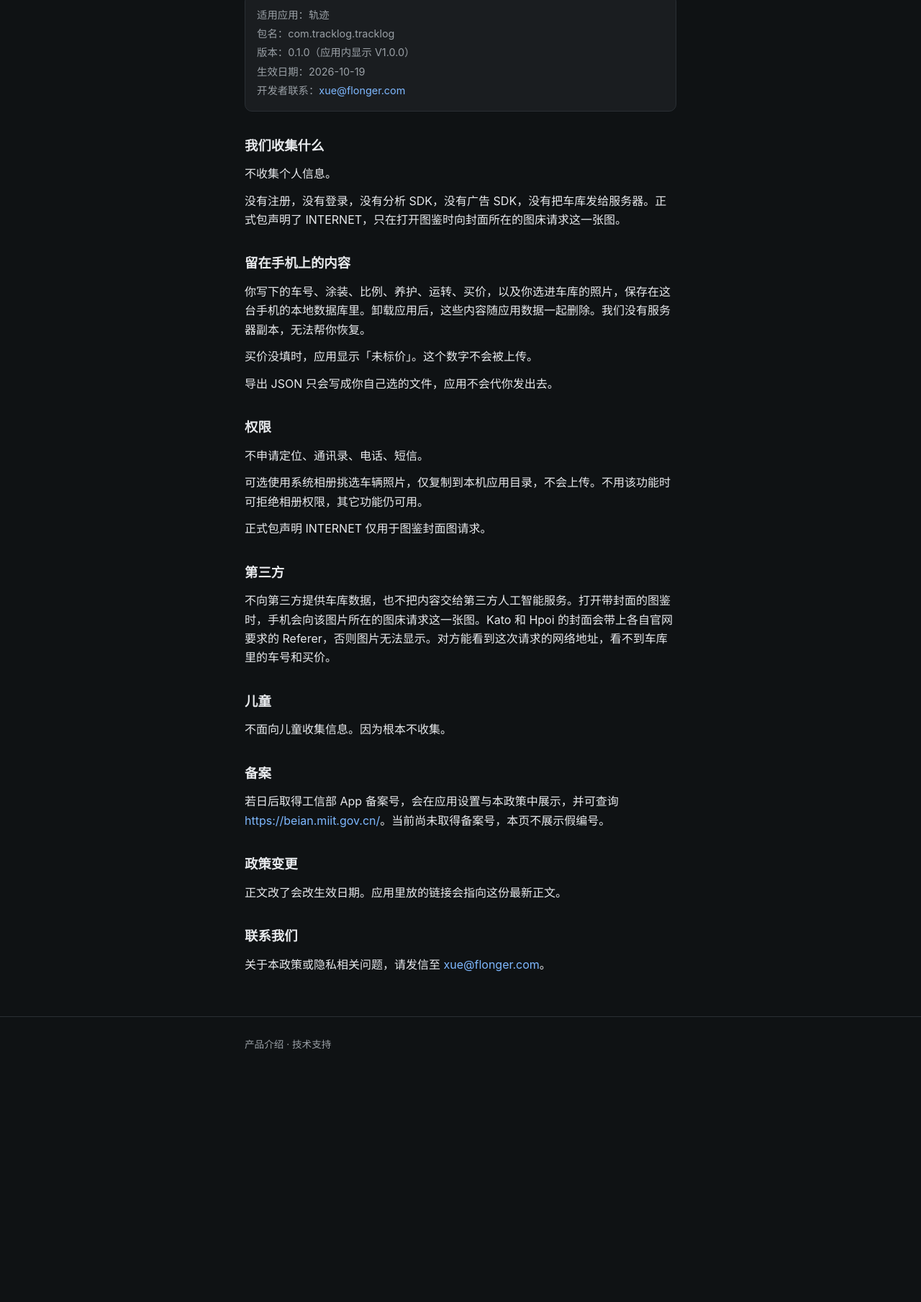
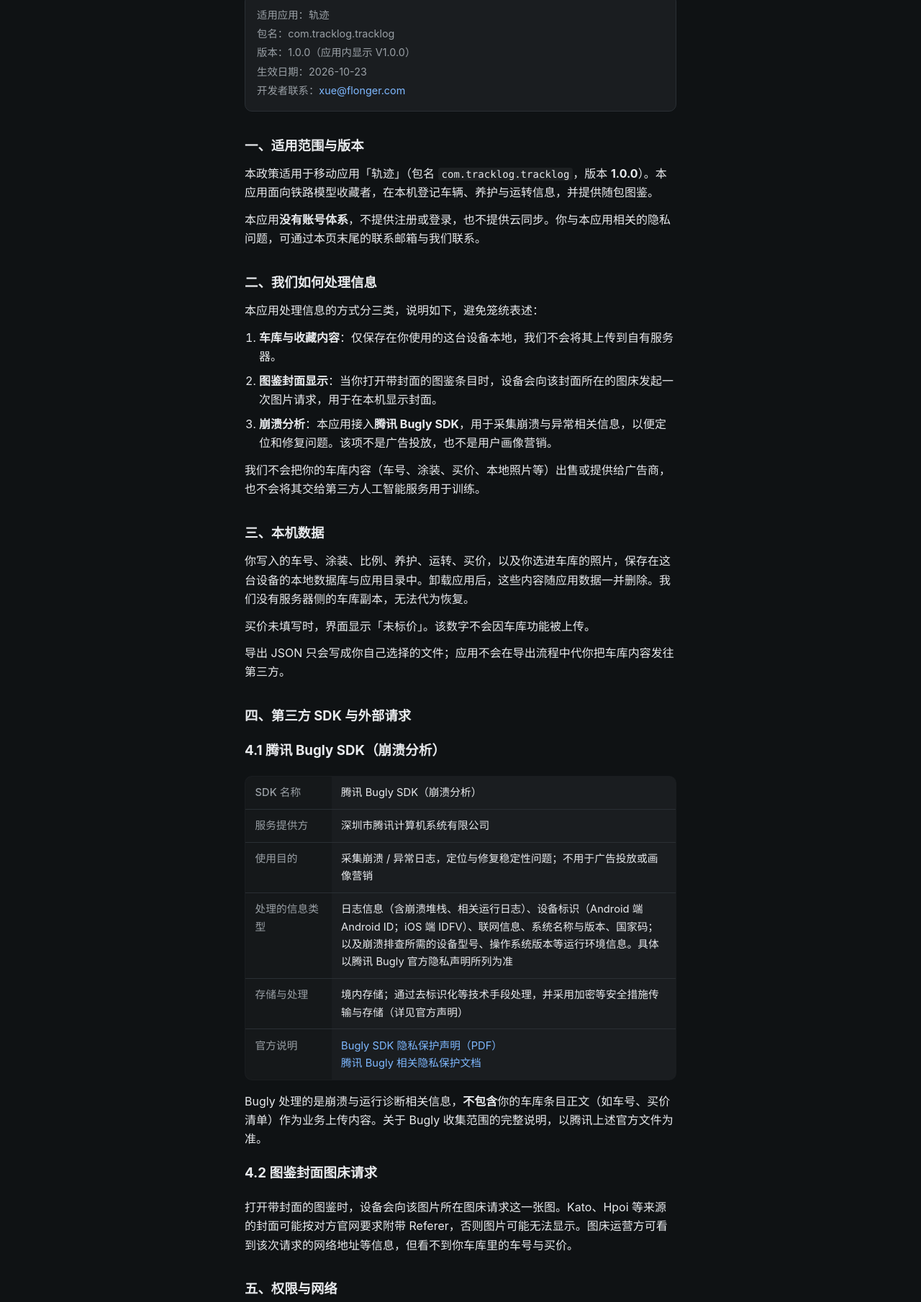
Before and after one commit to Flonger/tracklog-site, a plain HTML site: page privacy/index.html in a window 1280 px wide. Shown: the part 182-1991 px from the top of the page at 72% size. Before the commit the page ends 1672 px from the top, so only its background shows below. Drawn offline with Linux system fonts and the light colour scheme.

Commit message:
docs(privacy): rewrite for Bugly and version 1.0.0
State Tencent Bugly crash SDK data practices explicitly, set
policy version to 1.0.0 effective 2026-10-23, and align support
and product pages so they no longer deny analytics.

```diff
--- a/privacy/index.html
+++ b/privacy/index.html
@@ -4,7 +4,7 @@
   <meta charset="utf-8">
   <meta name="viewport" content="width=device-width, initial-scale=1">
   <title>隐私政策 — 轨迹</title>
-  <meta name="description" content="轨迹应用的隐私政策。不收集个人信息，数据留在本机。">
+  <meta name="description" content="轨迹（com.tracklog.tracklog）隐私政策。说明本机车库数据、图鉴封面请求，以及腾讯 Bugly 崩溃分析 SDK 的信息处理。">
   <link rel="stylesheet" href="../styles.css">
 </head>
 <body>
@@ -23,43 +23,78 @@
     <div class="meta">
       <div>适用应用：轨迹</div>
       <div>包名：com.tracklog.tracklog</div>
-      <div>版本：0.1.0（应用内显示 V1.0.0）</div>
-      <div>生效日期：2026-10-19</div>
+      <div>版本：1.0.0（应用内显示 V1.0.0）</div>
+      <div>生效日期：2026-10-23</div>
       <div>开发者联系：<a href="mailto:xue@flonger.com">xue@flonger.com</a></div>
     </div>
 
-    <h2>我们收集什么</h2>
-    <p>不收集个人信息。</p>
-    <p>没有注册，没有登录，没有分析 SDK，没有广告 SDK，没有把车库发给服务器。正式包声明了 INTERNET，只在打开图鉴时向封面所在的图床请求这一张图。</p>
+    <h2>一、适用范围与版本</h2>
+    <p>本政策适用于移动应用「轨迹」（包名 <code>com.tracklog.tracklog</code>，版本 <strong>1.0.0</strong>）。本应用面向铁路模型收藏者，在本机登记车辆、养护与运转信息，并提供随包图鉴。</p>
+    <p>本应用<strong>没有账号体系</strong>，不提供注册或登录，也不提供云同步。你与本应用相关的隐私问题，可通过本页末尾的联系邮箱与我们联系。</p>
 
-    <h2>留在手机上的内容</h2>
-    <p>你写下的车号、涂装、比例、养护、运转、买价，以及你选进车库的照片，保存在这台手机的本地数据库里。卸载应用后，这些内容随应用数据一起删除。我们没有服务器副本，无法帮你恢复。</p>
-    <p>买价没填时，应用显示「未标价」。这个数字不会被上传。</p>
-    <p>导出 JSON 只会写成你自己选的文件，应用不会代你发出去。</p>
+    <h2>二、我们如何处理信息</h2>
+    <p>本应用处理信息的方式分三类，说明如下，避免笼统表述：</p>
+    <ol>
+      <li><strong>车库与收藏内容</strong>：仅保存在你使用的这台设备本地，我们不会将其上传到自有服务器。</li>
+      <li><strong>图鉴封面显示</strong>：当你打开带封面的图鉴条目时，设备会向该封面所在的图床发起一次图片请求，用于在本机显示封面。</li>
+      <li><strong>崩溃分析</strong>：本应用接入<strong>腾讯 Bugly SDK</strong>，用于采集崩溃与异常相关信息，以便定位和修复问题。该项不是广告投放，也不是用户画像营销。</li>
+    </ol>
+    <p>我们不会把你的车库内容（车号、涂装、买价、本地照片等）出售或提供给广告商，也不会将其交给第三方人工智能服务用于训练。</p>
 
-    <h2>权限</h2>
-    <p>不申请定位、通讯录、电话、短信。</p>
-    <p>可选使用系统相册挑选车辆照片，仅复制到本机应用目录，不会上传。不用该功能时可拒绝相册权限，其它功能仍可用。</p>
-    <p>正式包声明 INTERNET 仅用于图鉴封面图请求。</p>
+    <h2>三、本机数据</h2>
+    <p>你写入的车号、涂装、比例、养护、运转、买价，以及你选进车库的照片，保存在这台设备的本地数据库与应用目录中。卸载应用后，这些内容随应用数据一并删除。我们没有服务器侧的车库副本，无法代为恢复。</p>
+    <p>买价未填写时，界面显示「未标价」。该数字不会因车库功能被上传。</p>
+    <p>导出 JSON 只会写成你自己选择的文件；应用不会在导出流程中代你把车库内容发往第三方。</p>
 
-    <h2>第三方</h2>
-    <p>不向第三方提供车库数据，也不把内容交给第三方人工智能服务。打开带封面的图鉴时，手机会向该图片所在的图床请求这一张图。Kato 和 Hpoi 的封面会带上各自官网要求的 Referer，否则图片无法显示。对方能看到这次请求的网络地址，看不到车库里的车号和买价。</p>
+    <h2>四、第三方 SDK 与外部请求</h2>
 
-    <h2>儿童</h2>
-    <p>不面向儿童收集信息。因为根本不收集。</p>
+    <h3>4.1 腾讯 Bugly SDK（崩溃分析）</h3>
+    <table>
+      <tbody>
+        <tr><th>SDK 名称</th><td>腾讯 Bugly SDK（崩溃分析）</td></tr>
+        <tr><th>服务提供方</th><td>深圳市腾讯计算机系统有限公司</td></tr>
+        <tr><th>使用目的</th><td>采集崩溃 / 异常日志，定位与修复稳定性问题；不用于广告投放或画像营销</td></tr>
+        <tr><th>处理的信息类型</th><td>日志信息（含崩溃堆栈、相关运行日志）、设备标识（Android 端 Android ID；iOS 端 IDFV）、联网信息、系统名称与版本、国家码；以及崩溃排查所需的设备型号、操作系统版本等运行环境信息。具体以腾讯 Bugly 官方隐私声明所列为准</td></tr>
+        <tr><th>存储与处理</th><td>境内存储；通过去标识化等技术手段处理，并采用加密等安全措施传输与存储（详见官方声明）</td></tr>
+        <tr><th>官方说明</th><td>
+          <a href="https://static.bugly.qq.com/bugly-sdk-privacy-statement.pdf" rel="noopener">Bugly SDK 隐私保护声明（PDF）</a><br>
+          <a href="https://privacy.qq.com/document/preview/fc748b3d96224fdb825ea79e132c1a56" rel="noopener">腾讯 Bugly 相关隐私保护文档</a>
+        </td></tr>
+      </tbody>
+    </table>
+    <p>Bugly 处理的是崩溃与运行诊断相关信息，<strong>不包含</strong>你的车库条目正文（如车号、买价清单）作为业务上传内容。关于 Bugly 收集范围的完整说明，以腾讯上述官方文件为准。</p>
 
-    <h2>备案</h2>
-    <p>若日后取得工信部 App 备案号，会在应用设置与本政策中展示，并可查询 <a href="https://beian.miit.gov.cn/" rel="noopener">https://beian.miit.gov.cn/</a>。当前尚未取得备案号，本页不展示假编号。</p>
+    <h3>4.2 图鉴封面图床请求</h3>
+    <p>打开带封面的图鉴时，设备会向该图片所在图床请求这一张图。Kato、Hpoi 等来源的封面可能按对方官网要求附带 Referer，否则图片可能无法显示。图床运营方可看到该次请求的网络地址等信息，但看不到你车库里的车号与买价。</p>
 
-    <h2>政策变更</h2>
-    <p>正文改了会改生效日期。应用里放的链接会指向这份最新正文。</p>
+    <h2>五、权限与网络</h2>
+    <p>本应用不申请定位、通讯录、电话、短信权限。</p>
+    <p>可选使用系统相册挑选车辆照片；照片仅复制到本机应用目录，不会作为车库内容上传。拒绝相册权限时，其它功能仍可使用。</p>
+    <p>正式包声明网络访问（如 Android <code>INTERNET</code>），用于：</p>
+    <ul>
+      <li>图鉴封面图请求；</li>
+      <li>腾讯 Bugly 的崩溃 / 异常信息上报。</li>
+    </ul>
 
-    <h2>联系我们</h2>
-    <p>关于本政策或隐私相关问题，请发信至 <a href="mailto:xue@flonger.com">xue@flonger.com</a>。</p>
+    <h2>六、儿童个人信息</h2>
+    <p>本应用不以儿童为主要服务对象，不会主动向未满 14 周岁的儿童收集其个人信息。若监护人认为我们在不知情的情况下处理了儿童相关信息，请通过下方邮箱联系，我们将在核实后尽快删除或停止相关处理（法律另有规定的除外）。</p>
+
+    <h2>七、你的权利与联系方式</h2>
+    <p>因本应用无账号，本地车库数据由你在本机直接管理（编辑、删除、导出或卸载清除）。</p>
+    <p>就隐私政策、个人信息处理，或希望我们就 Bugly 相关诊断数据协助主张查询、删除等合理请求，请发信至：</p>
+    <p><a href="mailto:xue@flonger.com">xue@flonger.com</a></p>
+    <p>我们将在核实身份与请求内容后尽快回复。涉及腾讯 Bugly 直接处理的数据，我们也可能依据官方渠道协助你向腾讯提出请求。</p>
+
+    <h2>八、备案</h2>
+    <p>若日后取得工信部 App 备案号，将在应用设置与本政策中展示，并可查询 <a href="https://beian.miit.gov.cn/" rel="noopener">https://beian.miit.gov.cn/</a>。当前尚未取得备案号，本页不展示编号。</p>
+
+    <h2>九、政策更新</h2>
+    <p>我们可能因功能、法规或第三方 SDK 规则变化更新本政策。更新后会修订生效日期，并通过应用内「设置 → 隐私政策」及本页发布最新正文。重大变更时，我们会以合理方式提示你阅读。</p>
+    <p>本页地址：<a href="https://blog.flonger.com/tracklog-site/privacy/">https://blog.flonger.com/tracklog-site/privacy/</a></p>
   </main>
   <footer>
     <div class="inner">
-      <p><a href="../">产品介绍</a> · <a href="../support/">技术支持</a></p>
+      <p><a href="../">产品介绍</a> · <a href="../support/">技术支持</a> · 版本 1.0.0 · 生效 2026-10-23</p>
     </div>
   </footer>
 </body>
--- a/styles.css
+++ b/styles.css
@@ -91,3 +91,36 @@ footer {
   font-size: 0.85rem;
 }
 footer a { color: var(--muted); }
+
+table {
+  width: 100%;
+  border-collapse: collapse;
+  margin: 0.75rem 0 1rem;
+  font-size: 0.92rem;
+  background: var(--surface);
+  border: 1px solid var(--border);
+  border-radius: 10px;
+  overflow: hidden;
+}
+th, td {
+  text-align: left;
+  vertical-align: top;
+  padding: 0.65rem 0.85rem;
+  border-bottom: 1px solid var(--border);
+}
+th {
+  width: 7.5rem;
+  color: var(--muted);
+  font-weight: 500;
+  background: rgba(0,0,0,0.18);
+}
+tr:last-child th, tr:last-child td { border-bottom: none; }
+code {
+  font-family: ui-monospace, SFMono-Regular, Menlo, Monaco, Consolas, monospace;
+  font-size: 0.88em;
+  background: rgba(255,255,255,0.06);
+  padding: 0.1em 0.35em;
+  border-radius: 4px;
+}
+ol { padding-left: 1.25rem; margin: 0.6rem 0; }
+ol li { margin: 0.45rem 0; }
```
Also changed, not shown: index.html (+1 -1 lines), support/index.html (+6 -5 lines).
